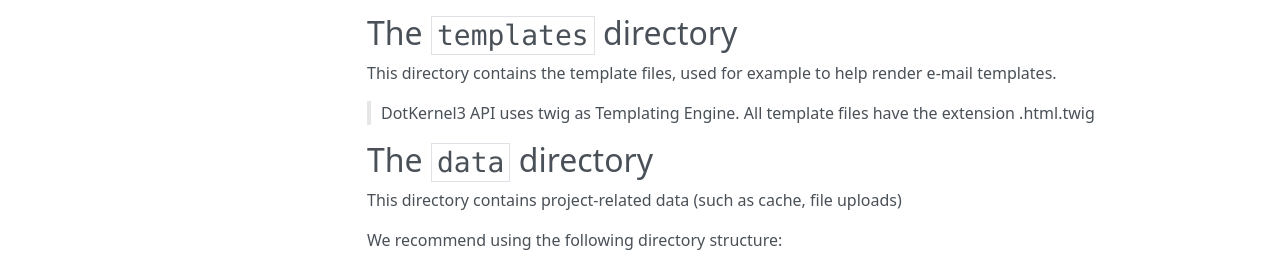
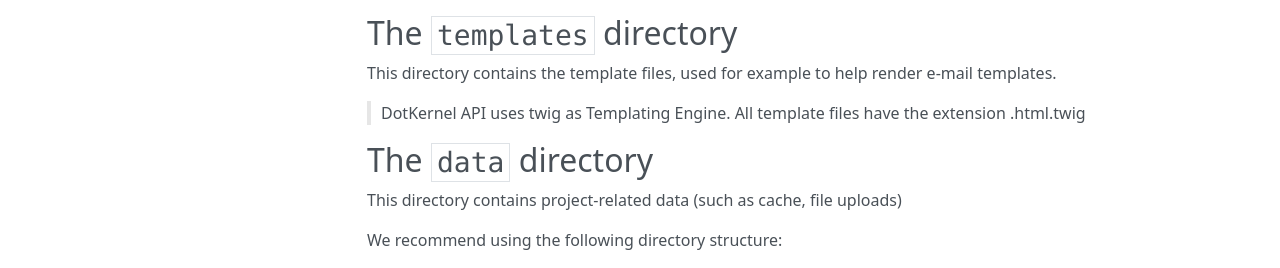
Before and after one commit to dotkernel/api, an MkDocs documentation site: the page built from docs/book/v4/introduction/file-structure.md, in a window 1280 px wide and 900 px high, scrolled down 580 px. Shown: the part 409-677 px from the top of the window. Built offline with MkDocs 1.6.1, drawn with Linux system fonts in a browser that asks for light colours; nearby versions of some CDN libraries.

```diff
--- a/docs/book/v4/introduction/file-structure.md
+++ b/docs/book/v4/introduction/file-structure.md
@@ -39,7 +39,7 @@ The `src` directory should also contain 2 files:
 
 This directory contains the template files, used for example to help render e-mail templates.
 
-> DotKernel3 API uses twig as Templating Engine. All template files have the extension .html.twig
+> DotKernel API uses twig as Templating Engine. All template files have the extension .html.twig
 
 ## The `data` directory
 
--- a/mkdocs.yml
+++ b/mkdocs.yml
@@ -1,7 +1,7 @@
 docs_dir: docs/book
 site_dir: docs/html
 extra:
-  project: DotKernel API
+  project: "DotKernel API"
   current_version: v4
   versions:
     - v4
```
Also changed, not shown: docs/book/v4/tutorials/create-book-module.md (+2 -2 lines).
